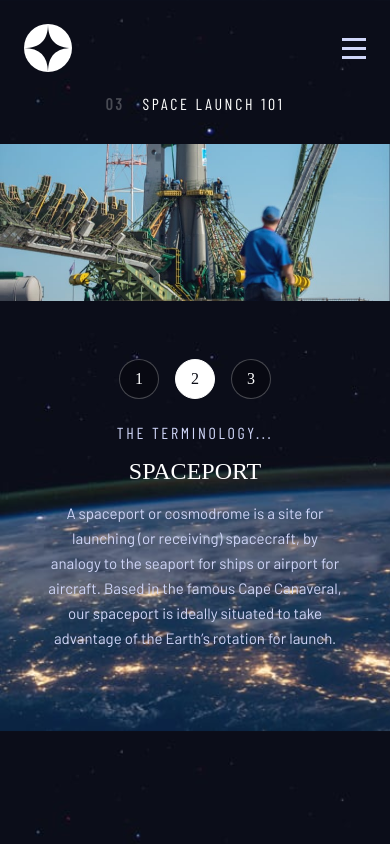
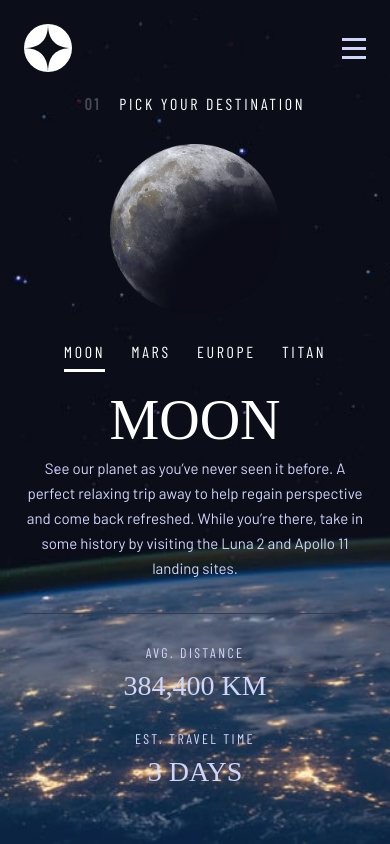
Before and after one commit to arijit-malakar/space-tourism-website, a React (Vite) app: page / in a window 390 px wide. Built offline with nearby package versions, Linux system fonts and the light colour scheme; a web font is replaced by a local one.

Commit message:
Added Button component and refactored code

```diff
--- a/src/App.tsx
+++ b/src/App.tsx
@@ -1,12 +1,12 @@
 import Header from "./components/Header";
-import Technology from "./pages/Technology";
+import Destination from "./pages/Destination";
 
 const App = () => {
   return (
     <>
       <Header />
       <main>
-        <Technology />
+        <Destination />
       </main>
     </>
   );
--- /dev/null
+++ b/src/components/Button.tsx
@@ -0,0 +1,33 @@
+import "../styles/button.css";
+
+interface ButtonProps {
+  type: "main" | "tab" | "dot" | "carousel2";
+  active?: boolean;
+  children?: React.ReactNode;
+}
+
+const Button: React.FC<ButtonProps> = ({ type, active, children }) => {
+  let classNames = "btn ";
+  switch (type) {
+    case "main":
+      classNames += "btn-round btn-main";
+      break;
+    case "tab":
+      classNames += "btn-tab nav-text";
+      break;
+    case "dot":
+      classNames += "btn-dot";
+      break;
+    case "carousel2":
+      classNames += "btn-round btn-carousel2";
+      break;
+  }
+
+  return (
+    <button className={`${classNames}${active ? " active" : ""}`}>
+      {children && children}
+    </button>
+  );
+};
+
+export default Button;
--- a/src/components/Header.tsx
+++ b/src/components/Header.tsx
@@ -1,5 +1,5 @@
 import { useState } from "react";
-import "../styles/Header.css";
+import "../styles/header.css";
 
 const Header = () => {
   const [isMobileMenuOpen, setIsMobileMenuOpen] = useState(false);
--- a/src/index.css
+++ b/src/index.css
@@ -11,6 +11,7 @@
   --color-light-purple: #d0d6f9;
   --color-black-quarter: rgba(0, 0, 0, 0.25);
   --color-white-quarter: rgba(255, 255, 255, 0.25);
+  --color-white-one-tenth: rgba(255, 255, 255, 0.1);
 
   --font-body-text: "Barlow", sans-serif;
   --font-heading: "Bellefair", serif;
@@ -172,6 +173,15 @@ p {
   letter-spacing: 2.7px;
 }
 
+.nav-text:hover {
+  border-bottom: 3px solid rgba(255, 255, 255, 0.5);
+}
+
+.nav-text:active,
+.nav-text.active {
+  border-bottom: 3px solid rgb(255, 255, 255);
+}
+
 /* Utility Classes */
 
 .mb-24 {
@@ -181,108 +191,6 @@ p {
 @media (max-width: 480px) {
   .mb-24 {
     margin-bottom: 1rem !important;
-  }
-}
-
-/* Buttons */
-
-.btn {
-  text-transform: uppercase;
-  cursor: pointer;
-}
-
-.btn-main {
-  width: 15rem;
-  height: 15rem;
-  border: unset;
-  border-radius: 50%;
-  color: var(--color-black);
-  font-size: 2rem;
-  font-family: var(--font-heading);
-  letter-spacing: 2px;
-}
-
-@media (max-width: 480px) {
-  .btn-main {
-    width: 9.375rem;
-    height: 9.375rem;
-    font-size: 1.25rem;
-    letter-spacing: 1.25px;
-  }
-}
-
-.btn-tab {
-  background-color: unset;
-  border: unset;
-  padding-bottom: 0.75rem;
-}
-
-@media (max-width: 480px) {
-  .btn-tab {
-    padding-bottom: 0.5rem;
-  }
-}
-
-.btn-dot {
-  width: 0.9375rem;
-  height: 0.9375rem;
-  border: unset;
-  border-radius: 50%;
-  background-color: var(--color-white);
-  opacity: 0.17;
-}
-
-@media (max-width: 768px) {
-  .btn-dot {
-    width: 0.625rem;
-    height: 0.625rem;
-  }
-}
-
-.btn-dot.active {
-  opacity: unset;
-}
-
-.btn-carousel2 {
-  width: 5rem;
-  height: 5rem;
-  border: 1px solid var(--color-white-quarter);
-  border-radius: 50%;
-  font-size: 2rem;
-  font-family: var(--font-heading);
-  color: var(--color-white);
-  background-color: var(--color-black-quarter);
-}
-
-.btn-carousel2:hover {
-  border-color: var(--color-white);
-}
-
-.btn-carousel2:active {
-  border-color: var(--color-white);
-  background-color: var(--color-white);
-  color: var(--color-black);
-}
-
-.btn-carousel2.active {
-  border-color: var(--color-white);
-  background-color: var(--color-white);
-  color: var(--color-black);
-}
-
-@media (max-width: 768px) {
-  .btn-carousel2 {
-    width: 3.75rem;
-    height: 3.75rem;
-    font-size: 1.5rem;
-  }
-}
-
-@media (max-width: 480px) {
-  .btn-carousel2 {
-    width: 2.5rem;
-    height: 2.5rem;
-    font-size: 1rem;
   }
 }
 
--- a/src/pages/Destination.tsx
+++ b/src/pages/Destination.tsx
@@ -1,3 +1,5 @@
+import Button from "../components/Button";
+
 const Destination = () => {
   return (
     <>
@@ -16,10 +18,11 @@ const Destination = () => {
         </div>
         <div className="col w-laptop-40">
           <div className="tabs">
-            <button className="btn btn-tab nav-text active">Moon</button>
-            <button className="btn btn-tab nav-text">Mars</button>
-            <button className="btn btn-tab nav-text">Europa</button>
-            <button className="btn btn-tab nav-text">Titan</button>
+            {["Moon", "Mars", "Europe", "Titan"].map((value, i) => (
+              <Button key={i + 1} type="tab" active={i === 0}>
+                {value}
+              </Button>
+            ))}
           </div>
           <div className="tab-content">
             <h2 className="tab-title mb-14">Moon</h2>
--- a/src/pages/Home.tsx
+++ b/src/pages/Home.tsx
@@ -1,3 +1,5 @@
+import Button from "../components/Button";
+
 const Home = () => {
   return (
     <div className="container align-home">
@@ -15,7 +17,7 @@ const Home = () => {
       </div>
       <div className="col">
         <div className="btn-wrapper">
-          <button className="btn btn-main">Explore</button>
+          <Button type="main">Explore</Button>
         </div>
       </div>
     </div>
--- a/src/pages/Technology.tsx
+++ b/src/pages/Technology.tsx
@@ -1,3 +1,5 @@
+import Button from "../components/Button";
+
 const Technology = () => {
   return (
     <>
@@ -8,9 +10,11 @@ const Technology = () => {
         <div className="col">
           <div className="carousel2-content-wrapper">
             <div className="btn-wrapper-carousel2">
-              <button className="btn btn-carousel2">1</button>
-              <button className="btn btn-carousel2 active">2</button>
-              <button className="btn btn-carousel2">3</button>
+              {Array.from({ length: 3 }, (_, i) => (
+                <Button key={i + 1} type="carousel2" active={i === 0}>
+                  {i + 1}
+                </Button>
+              ))}
             </div>
             <div className="carousel2-content">
               <p className="carousel2-subtitle nav-text">The terminology...</p>
--- a/src/styles/Header.css
+++ b/src/styles/Header.css
@@ -87,18 +87,6 @@
   padding-bottom: calc(2.5rem - 5px);
 }
 
-.nav .nav-text:hover {
-  border-bottom: 3px solid rgba(255, 255, 255, 0.5);
-}
-
-.nav .nav-text:active {
-  border-bottom: 3px solid rgb(255, 255, 255);
-}
-
-.nav-text.active {
-  border-bottom: 3px solid rgb(255, 255, 255);
-}
-
 @media (max-width: 480px) {
   .nav .nav-text.active {
     border-bottom: none;
--- /dev/null
+++ b/src/styles/button.css
@@ -0,0 +1,121 @@
+/* Buttons */
+
+.btn {
+  text-transform: uppercase;
+  cursor: pointer;
+  border: unset;
+  transition: all 0.3s;
+}
+
+.btn-round {
+  border-radius: 50%;
+  font-size: 2rem;
+  font-family: var(--font-heading);
+  letter-spacing: 2px;
+}
+
+.btn-main {
+  width: 15rem;
+  height: 15rem;
+  color: var(--color-black);
+  background-color: var(--color-white);
+}
+
+.btn-main:hover {
+  box-shadow: 0 0 0 5.5rem var(--color-white-one-tenth);
+}
+
+@media (max-width: 480px) {
+  .btn-main {
+    width: 9.375rem;
+    height: 9.375rem;
+    font-size: 1.25rem;
+    letter-spacing: 1.25px;
+  }
+}
+
+.btn-tab {
+  background-color: unset;
+  border-bottom: 3px solid transparent;
+  padding-bottom: 0.75rem;
+  color: var(--color-light-purple);
+  transition-duration: 50ms;
+  transition-timing-function: linear;
+}
+
+.btn-tab:active,
+.btn-tab.active {
+  color: var(--color-white);
+}
+
+@media (max-width: 480px) {
+  .btn-tab {
+    padding-bottom: 0.5rem;
+  }
+}
+
+.btn-dot {
+  width: 0.9375rem;
+  height: 0.9375rem;
+  border-radius: 50%;
+  background-color: var(--color-white);
+  opacity: 0.17;
+}
+
+@media (max-width: 768px) {
+  .btn-dot {
+    width: 0.625rem;
+    height: 0.625rem;
+  }
+}
+
+.btn-dot:hover {
+  opacity: 0.5;
+}
+
+.btn-dot:active,
+.btn-dot.active {
+  opacity: unset;
+}
+
+.btn-carousel2 {
+  width: 5rem;
+  height: 5rem;
+  border: 1px solid var(--color-white-quarter);
+  color: var(--color-white);
+  background-color: var(--color-black-quarter);
+}
+
+.btn-carousel2:hover {
+  border-color: var(--color-white);
+}
+
+.btn-carousel2:active {
+  border-color: var(--color-white);
+  background-color: var(--color-white);
+  color: var(--color-black);
+}
+
+.btn-carousel2.active {
+  border-color: var(--color-white);
+  background-color: var(--color-white);
+  color: var(--color-black);
+}
+
+@media (max-width: 768px) {
+  .btn-carousel2 {
+    width: 3.75rem;
+    height: 3.75rem;
+    font-size: 1.5rem;
+    letter-spacing: 1.5px;
+  }
+}
+
+@media (max-width: 480px) {
+  .btn-carousel2 {
+    width: 2.5rem;
+    height: 2.5rem;
+    font-size: 1rem;
+    letter-spacing: 1px;
+  }
+}
```
Also changed, not shown: src/pages/Crew.tsx (+5 -4 lines).
